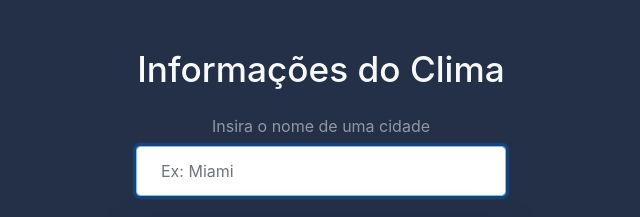
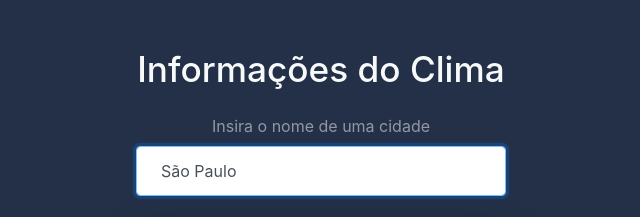
Before and after one commit to acuglar/Weather-App, a plain HTML site: page index.html in a window 1280 px wide. Shown: the top 217 px of the page, 319-959 px from the left. Drawn offline with nearby package versions, Linux system fonts and the light colour scheme; no server answers.

Commit message:
add value attrib on input

```diff
--- a/index.html
+++ b/index.html
@@ -12,7 +12,7 @@
 
     <form data-js="change-location" class="my-4 text-center text-white-50">
       <label for="city">Insira o nome de uma cidade</label>
-      <input class="form-control p-4" type="text" name="city" placeholder="Ex: Miami" autofocus>
+      <input class="form-control p-4" type="text" name="city" value="São Paulo" placeholder="Ex: Miami" autofocus>
     </form>
 
     <div class="card shadow-lg rounded">
```
